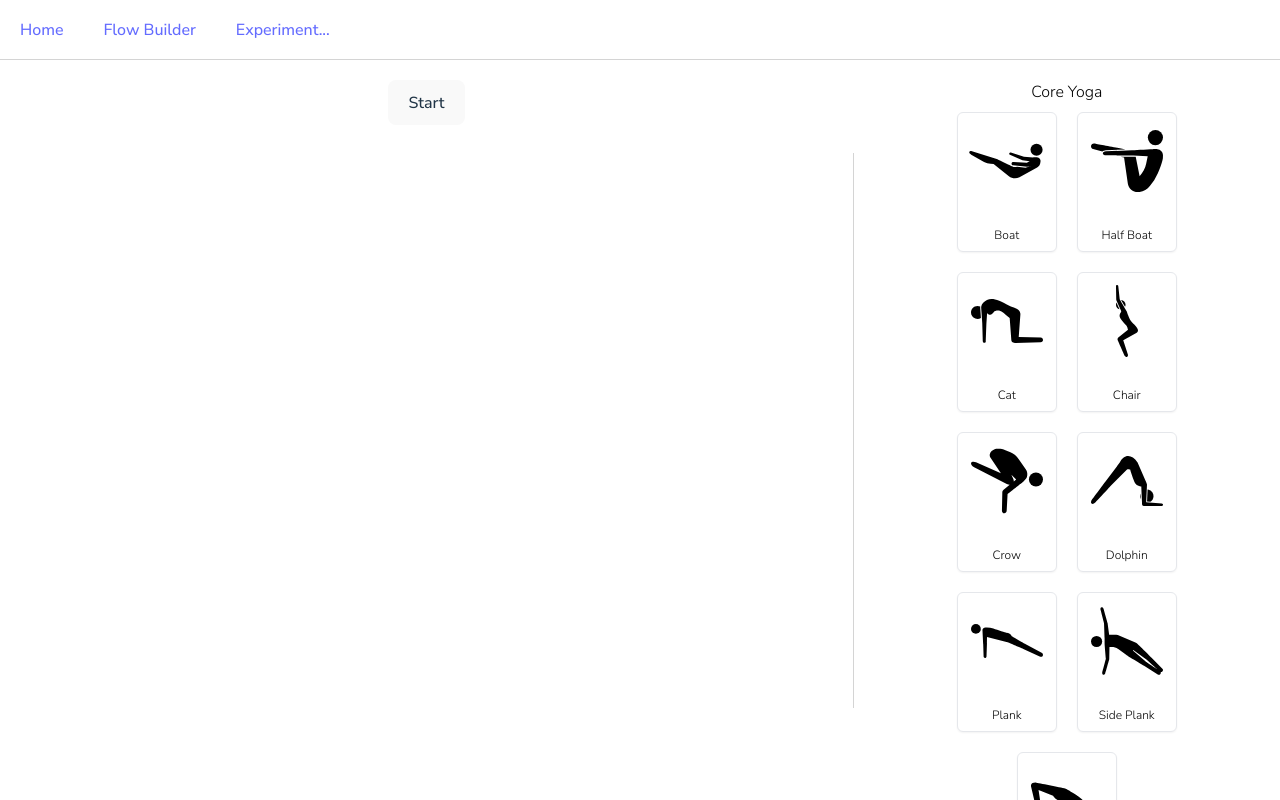
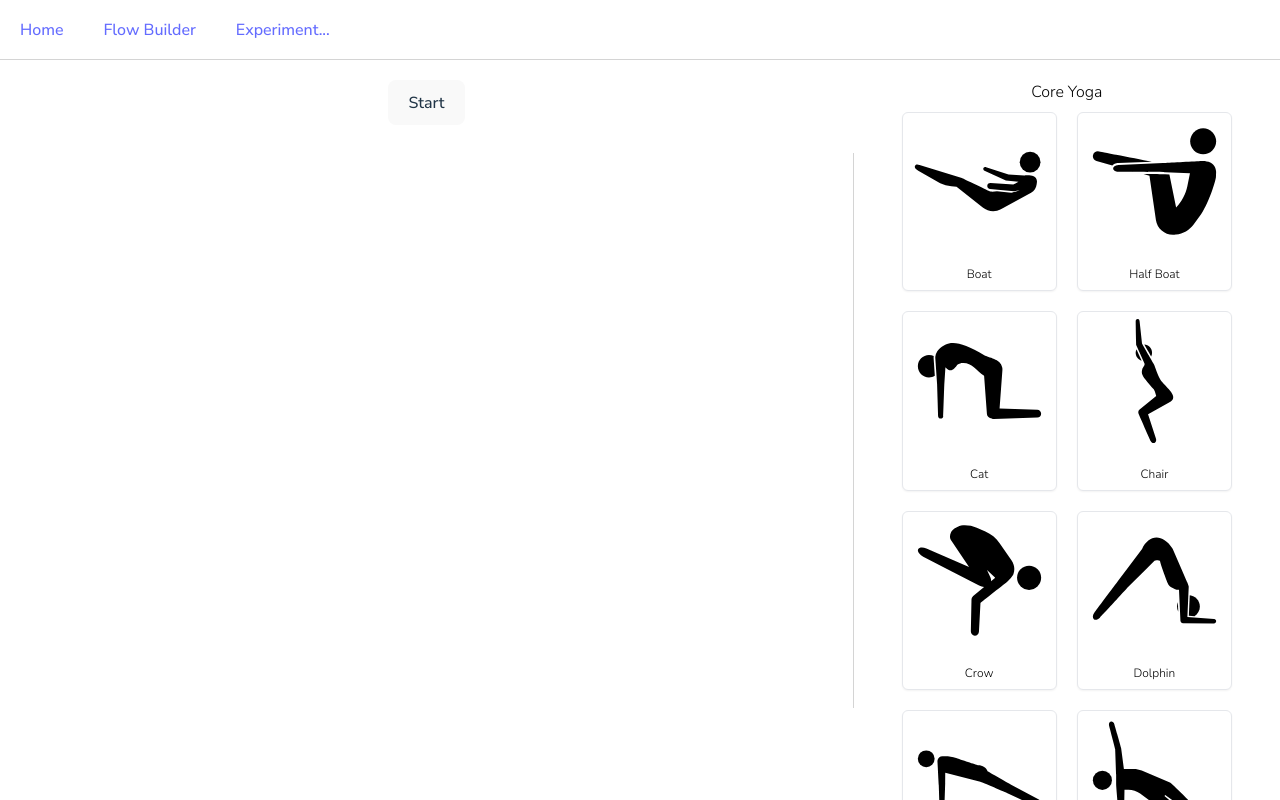
Before and after one commit to sevleo/YoGato-frontend, a React (Vite) app: page /builder in a window 1280 px wide. Built offline with nearby package versions, Linux system fonts and the light colour scheme.

Commit message:
Change aspectCollection to grid

```diff
--- a/src/components/buildingBlocks/Aspect/AspectDisplay.tsx
+++ b/src/components/buildingBlocks/Aspect/AspectDisplay.tsx
@@ -39,10 +39,12 @@ const Aspect = forwardRef<HTMLDivElement, Props>(
         }}
         {...props}
         key={aspect.english_name}
-        className=" border-rad relative flex h-[140px] w-[100px] flex-col items-center justify-between rounded-md border  border-gray-200 bg-white p-2 shadow-sm"
+        className=" border-rad relative flex flex-col items-center justify-between rounded-md border  border-gray-200 bg-white shadow-sm"
       >
-        <img className=" h-[80px] w-[80px]" src={svg} alt="" />
-        <p className=" text-xs">{aspect.english_name}</p>
+        <div className="h-full w-full pb-2">
+          <img className=" pl-2 pr-2" src={svg} alt="" />
+        </div>
+        <p className=" mb-2 mt-2 text-xs">{aspect.english_name}</p>
 
         {count > 0 && (
           <span className=" absolute right-[3px] top-[3px] flex h-[16px] min-w-[16px] items-center justify-center rounded-full bg-red-600 p-0.5 text-xs text-white">
--- a/src/components/buildingBlocks/AspectGroup.tsx
+++ b/src/components/buildingBlocks/AspectGroup.tsx
@@ -28,7 +28,7 @@ function AspectGroup({
     <div className=" flex flex-col justify-center text-black">
       <p className="mb-2 mt-5 ">{category_name}</p>
       {/* <div className="grid grid-cols-aspects justify-center gap-5"> */}
-      <div className="flex flex-row flex-wrap justify-center gap-5">
+      <div className="auto-rows grid-rows-aspects grid grid-cols-aspects justify-center gap-5">
         {poses.map((pose) => {
           let count = 0;
           uniqueAspects.some((uniqueAspect) => {
--- a/src/output.css
+++ b/src/output.css
@@ -560,20 +560,12 @@ video {
   position: relative;
 }
 
-.left-\[8px\] {
-  left: 8px;
-}
-
 .right-\[3px\] {
   right: 3px;
 }
 
 .top-\[3px\] {
   top: 3px;
-}
-
-.left-1\/2 {
-  left: 50%;
 }
 
 .z-10 {
@@ -616,10 +608,6 @@ video {
   margin-top: auto;
 }
 
-.mb-\[60px\] {
-  margin-bottom: 60px;
-}
-
 .flex {
   display: flex;
 }
@@ -630,10 +618,6 @@ video {
 
 .h-3\/4 {
   height: 75%;
-}
-
-.h-\[140px\] {
-  height: 140px;
 }
 
 .h-\[16px\] {
@@ -681,10 +665,6 @@ video {
   width: 0.5px;
 }
 
-.w-\[100px\] {
-  width: 100px;
-}
-
 .w-\[80px\] {
   width: 80px;
 }
@@ -699,15 +679,6 @@ video {
 
 .max-w-screen-2xl {
   max-width: 1536px;
-}
-
-.max-w-\[1000px\] {
-  max-width: 1000px;
-}
-
-.translate-x-1\/2 {
-  --tw-translate-x: 50%;
-  transform: translate(var(--tw-translate-x), var(--tw-translate-y)) rotate(var(--tw-rotate)) skewX(var(--tw-skew-x)) skewY(var(--tw-skew-y)) scaleX(var(--tw-scale-x)) scaleY(var(--tw-scale-y));
 }
 
 .transform {
@@ -729,11 +700,15 @@ video {
 }
 
 .grid-cols-aspects {
-  grid-template-columns: repeat(auto-fill, minmax(100px, calc(50% - 2rem)));
+  grid-template-columns: repeat(auto-fill, minmax(100px, 1fr));
 }
 
 .grid-cols-canvas {
   grid-template-columns: repeat(auto-fill, minmax(120px, 1fr));
+}
+
+.grid-rows-aspects {
+  grid-template-rows: repeat(auto-fill, minmax(120px, 1fr));
 }
 
 .flex-row {
@@ -742,14 +717,6 @@ video {
 
 .flex-col {
   flex-direction: column;
-}
-
-.flex-wrap {
-  flex-wrap: wrap;
-}
-
-.items-start {
-  align-items: flex-start;
 }
 
 .items-center {
@@ -768,6 +735,10 @@ video {
   justify-content: space-between;
 }
 
+.gap-10 {
+  gap: 2.5rem;
+}
+
 .gap-2 {
   gap: 0.5rem;
 }
@@ -776,20 +747,12 @@ video {
   gap: 1.25rem;
 }
 
-.gap-10 {
-  gap: 2.5rem;
-}
-
 .self-center {
   align-self: center;
 }
 
 .overflow-auto {
   overflow: auto;
-}
-
-.overflow-hidden {
-  overflow: hidden;
 }
 
 .text-wrap {
@@ -957,12 +920,24 @@ video {
   padding-left: 0.5rem;
 }
 
+.pl-5 {
+  padding-left: 1.25rem;
+}
+
+.pl-\[40px\] {
+  padding-left: 40px;
+}
+
 .pl-\[5px\] {
   padding-left: 5px;
 }
 
 .pr-2 {
   padding-right: 0.5rem;
+}
+
+.pr-\[40px\] {
+  padding-right: 40px;
 }
 
 .pr-\[5px\] {
@@ -979,30 +954,6 @@ video {
 
 .pt-\[60px\] {
   padding-top: 60px;
-}
-
-.pl-5 {
-  padding-left: 1.25rem;
-}
-
-.pt-60 {
-  padding-top: 15rem;
-}
-
-.pl-\[60px\] {
-  padding-left: 60px;
-}
-
-.pr-\[60px\] {
-  padding-right: 60px;
-}
-
-.pl-\[40px\] {
-  padding-left: 40px;
-}
-
-.pr-\[40px\] {
-  padding-right: 40px;
 }
 
 .text-left {
@@ -1072,11 +1023,6 @@ video {
 
 .outline-gray-300 {
   outline-color: #d1d5db;
-}
-
-.blur {
-  --tw-blur: blur(8px);
-  filter: var(--tw-blur) var(--tw-brightness) var(--tw-contrast) var(--tw-grayscale) var(--tw-hue-rotate) var(--tw-invert) var(--tw-saturate) var(--tw-sepia) var(--tw-drop-shadow);
 }
 
 .filter {
--- a/tailwind.config.js
+++ b/tailwind.config.js
@@ -4,10 +4,11 @@ export default {
   theme: {
     extend: {
       gridTemplateColumns: {
-        aspects: "repeat(auto-fill, minmax(100px, calc(50% - 2rem)))",
+        aspects: "repeat(auto-fill, minmax(100px, 1fr))",
         canvas: "repeat(auto-fill, minmax(120px, 1fr))",
       },
       gridTemplateRows: {
+        aspects: "repeat(auto-fill, minmax(120px, 1fr))",
         canvas: "repeat(auto-fill, minmax(200px, 1fr))",
       },
     },
```
